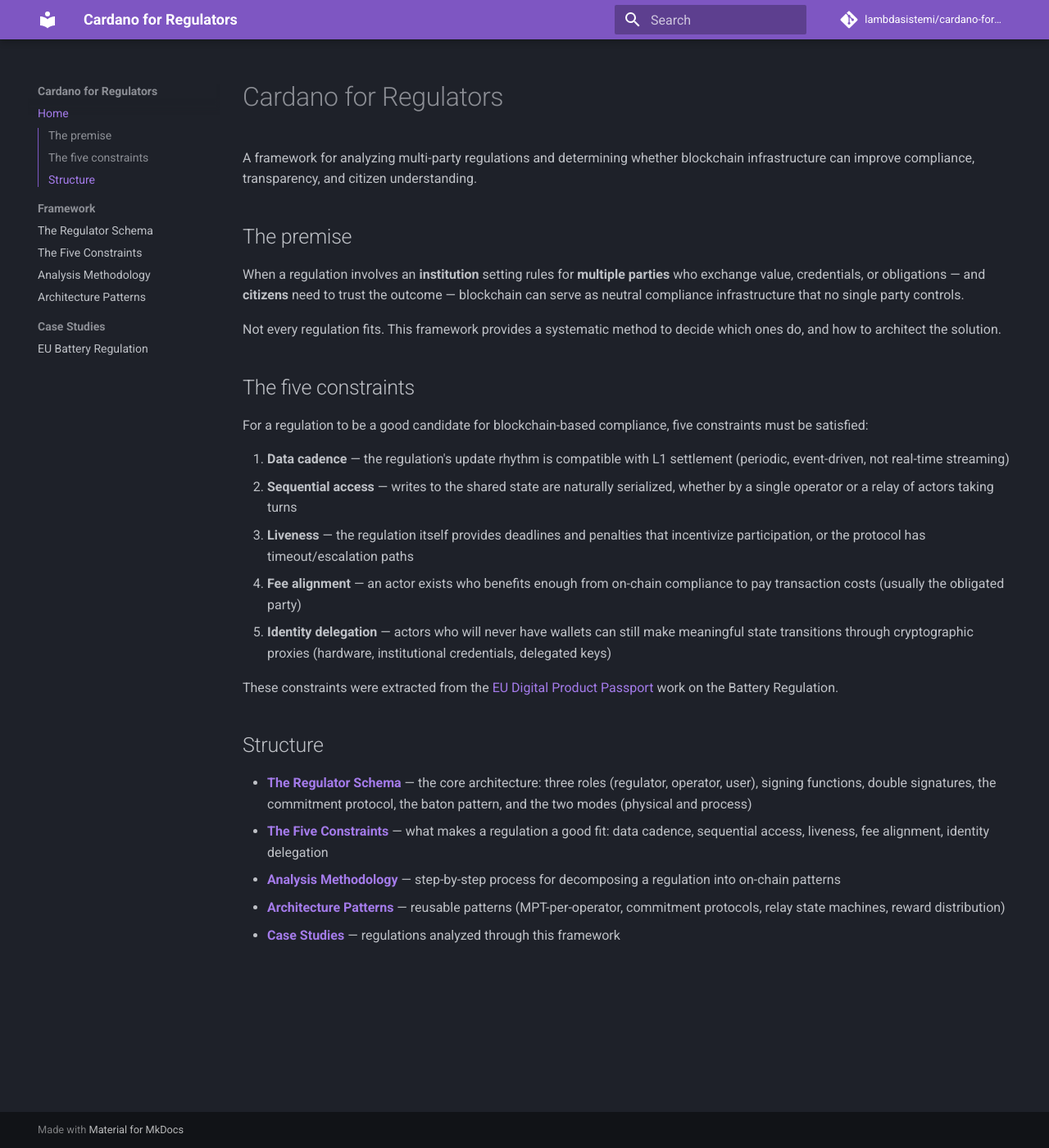
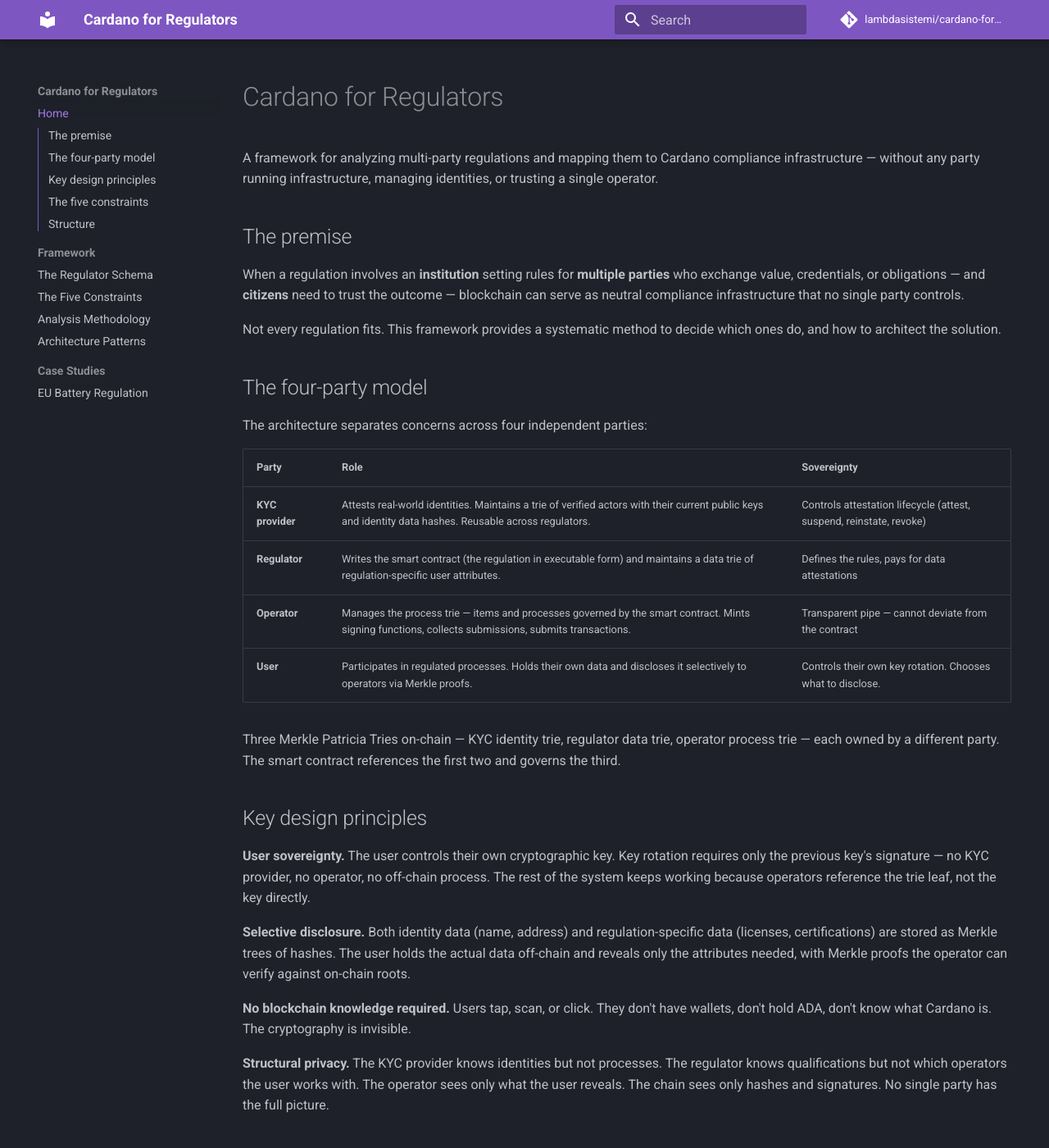
Before and after one commit to lambdasistemi/cardano-for-regulators, an MkDocs documentation site: the page built from docs/index.md, in a window 1280 px wide and 1400 px high. Shown: the whole window at 82% size. Built offline with MkDocs 1.6.1 and Material for MkDocs 9.7.7, drawn with Linux system fonts in a browser that asks for light colours; comment, search, counter and statistics services are not loaded; some of the changed text lies outside the part shown.

Commit message:
docs: revamp homepage with four-party model and key design principles
Update the landing page to reflect the refined architecture: four parties
instead of three, user sovereignty, selective data disclosure, and
structural privacy as core principles.

```diff
--- a/docs/index.md
+++ b/docs/index.md
@@ -1,8 +1,8 @@
 # Cardano for Regulators
 
-A framework for analyzing multi-party regulations and determining whether
-blockchain infrastructure can improve compliance, transparency, and citizen
-understanding.
+A framework for analyzing multi-party regulations and mapping them to
+Cardano compliance infrastructure — without any party running
+infrastructure, managing identities, or trusting a single operator.
 
 ## The premise
 
@@ -13,6 +13,43 @@
 
 Not every regulation fits. This framework provides a systematic method to
 decide which ones do, and how to architect the solution.
+
+## The four-party model
+
+The architecture separates concerns across four independent parties:
+
+| Party | Role | Sovereignty |
+|-------|------|-------------|
+| **KYC provider** | Attests real-world identities. Maintains a trie of verified actors with their current public keys and identity data hashes. Reusable across regulators. | Controls attestation lifecycle (attest, suspend, reinstate, revoke) |
+| **Regulator** | Writes the smart contract (the regulation in executable form) and maintains a data trie of regulation-specific user attributes. | Defines the rules, pays for data attestations |
+| **Operator** | Manages the process trie — items and processes governed by the smart contract. Mints signing functions, collects submissions, submits transactions. | Transparent pipe — cannot deviate from the contract |
+| **User** | Participates in regulated processes. Holds their own data and discloses it selectively to operators via Merkle proofs. | Controls their own key rotation. Chooses what to disclose. |
+
+Three Merkle Patricia Tries on-chain — KYC identity trie, regulator data
+trie, operator process trie — each owned by a different party. The smart
+contract references the first two and governs the third.
+
+## Key design principles
+
+**User sovereignty.** The user controls their own cryptographic key. Key
+rotation requires only the previous key's signature — no KYC provider,
+no operator, no off-chain process. The rest of the system keeps working
+because operators reference the trie leaf, not the key directly.
+
+**Selective disclosure.** Both identity data (name, address) and
+regulation-specific data (licenses, certifications) are stored as Merkle
+trees of hashes. The user holds the actual data off-chain and reveals
+only the attributes needed, with Merkle proofs the operator can verify
+against on-chain roots.
+
+**No blockchain knowledge required.** Users tap, scan, or click. They
+don't have wallets, don't hold ADA, don't know what Cardano is. The
+cryptography is invisible.
+
+**Structural privacy.** The KYC provider knows identities but not
+processes. The regulator knows qualifications but not which operators the
+user works with. The operator sees only what the user reveals. The chain
+sees only hashes and signatures. No single party has the full picture.
 
 ## The five constraints
 
@@ -38,9 +75,10 @@
 ## Structure
 
 - [**The Regulator Schema**](framework/schema.md) — the core architecture:
-  three roles (regulator, operator, user), signing functions, double
-  signatures, the commitment protocol, the baton pattern, and the two modes
-  (physical and process)
+  four parties (KYC provider, regulator, operator, user), signing functions,
+  double signatures, the commitment protocol, the baton pattern, key
+  sovereignty, selective data disclosure, and the two modes (physical and
+  process)
 - [**The Five Constraints**](framework/constraints.md) — what makes a
   regulation a good fit: data cadence, sequential access, liveness, fee
   alignment, identity delegation
```
